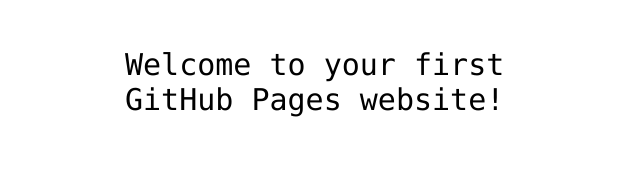
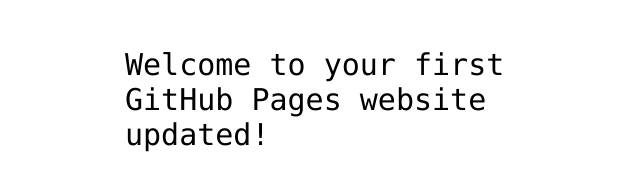
Before and after one commit to kanakarajud/hello-world, a plain HTML site: page index.html in a window 1280 px wide. Shown: the part 341-532 px from the top of the page, without its empty margins (315-955 px from the left). Drawn offline with Linux system fonts and the light colour scheme.

Commit message:
My First Commit

```diff
--- a/index.html
+++ b/index.html
@@ -12,7 +12,7 @@
 <img src="https://octodex.github.com/images/daftpunktocat-thomas.gif" id="octocat" alt="octocat-gif" />
 
 <!-- Change this code here by copy and pasting your template on line 15 -->
-<p>Welcome to your first GitHub Pages website!</p>
+<p>Welcome to your first GitHub Pages website updated!</p>
 
 </body>
 </html>
```
